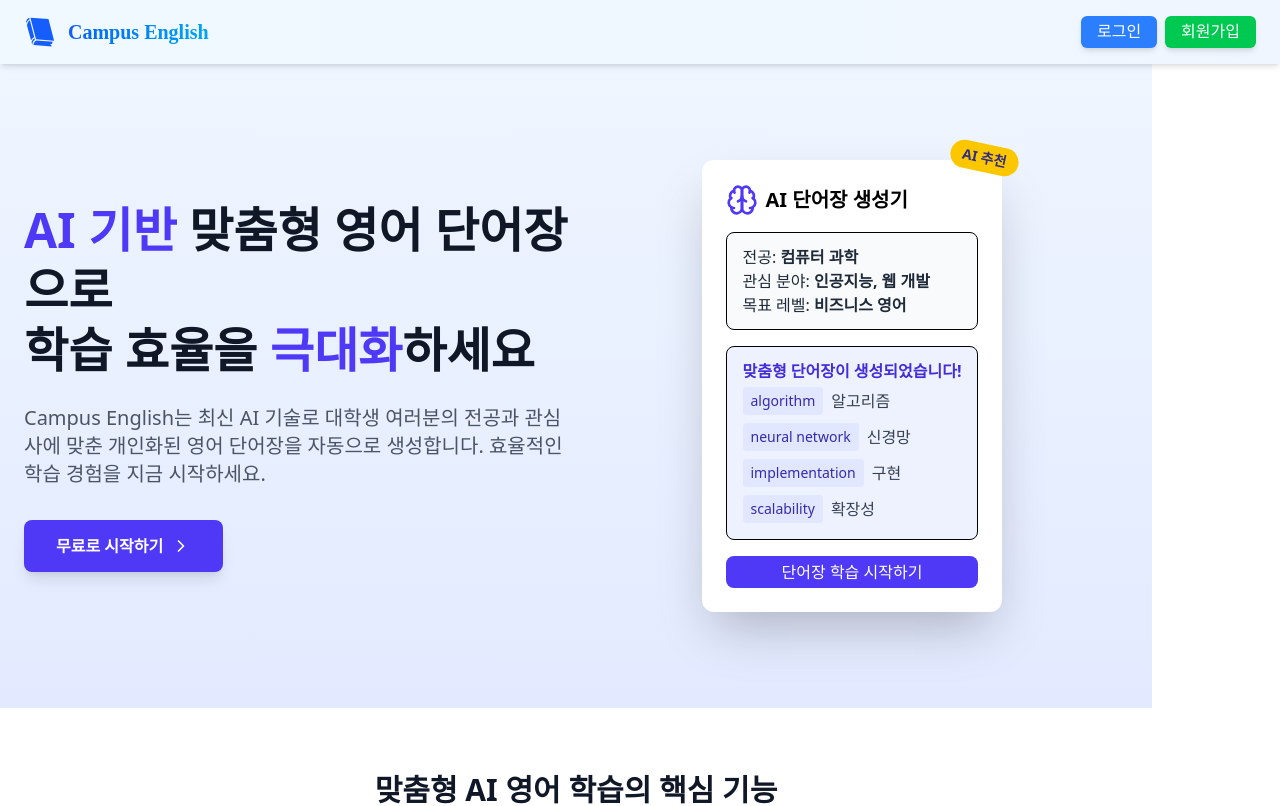
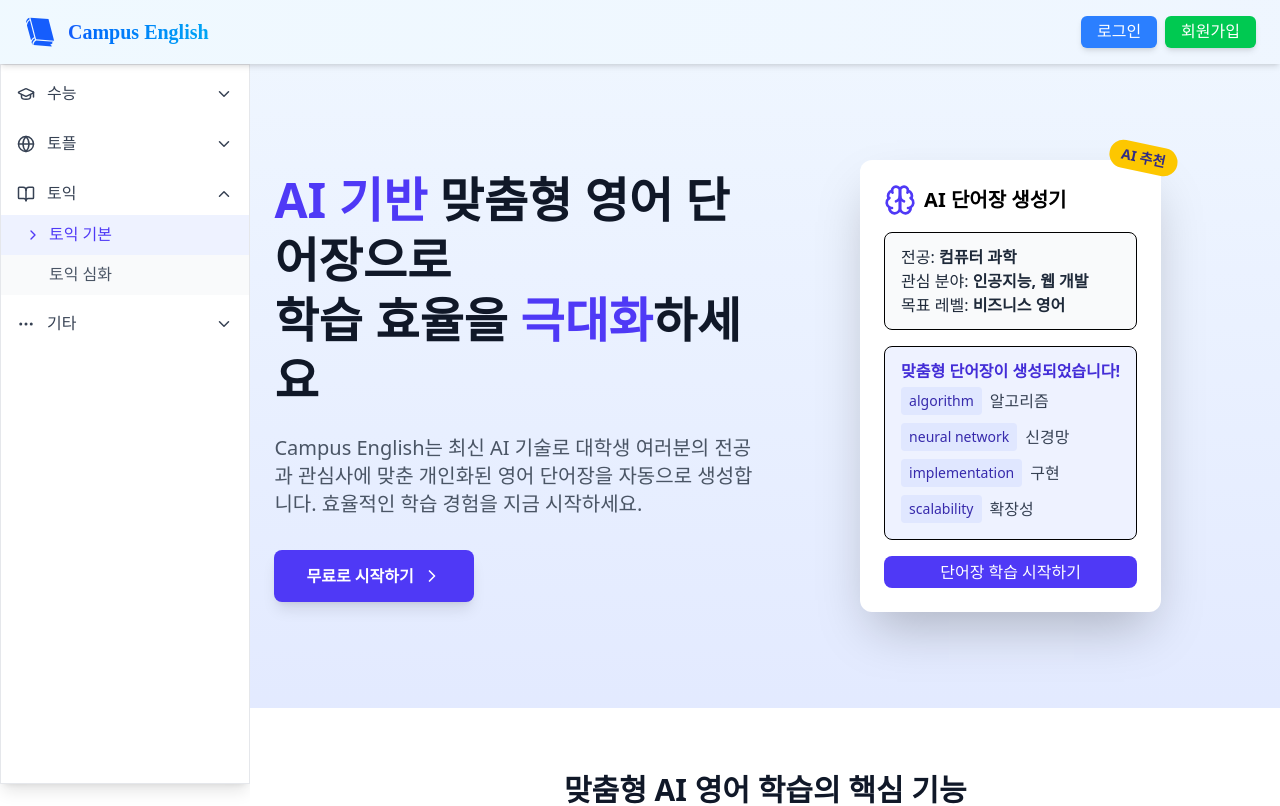
Before and after one commit to jeha0714/2025_SMU_SoftwareEngineering, a React (Vite) app in the folder front/: page / in a window 1280 px wide. Shown: the top 806 px of the page. Built offline with nearby package versions, Linux system fonts and the light colour scheme; no server answers.

Commit message:
Revise Sidebar

```diff
--- a/front/src/App.tsx
+++ b/front/src/App.tsx
@@ -40,10 +40,6 @@ const router = createBrowserRouter([
           // },
         ],
       },
-      {
-        path: "/welcome",
-        element: <WelcomePage />,
-      },
     ],
   },
 ]);
--- a/front/src/components/Side.tsx
+++ b/front/src/components/Side.tsx
@@ -1,26 +1,141 @@
-import { Link } from "react-router-dom";
-import humanIcon from "../assets/images/human.svg";
-import Magnifier from "../assets/images/Magnifier.svg";
+import { useState } from "react";
+import {
+  ChevronDown,
+  ChevronUp,
+  ChevronRight,
+  GraduationCap,
+  Globe,
+  BookOpen,
+  MoreHorizontal,
+} from "lucide-react";
 
-const Side = () => {
+export default function Sidebar() {
+  const [openMenus, setOpenMenus] = useState({
+    토익: true,
+  });
+
+  const [activeItem, setActiveItem] = useState("토익 기본");
+
+  const toggleMenu = (menu) => {
+    setOpenMenus((prev) => ({
+      ...prev,
+      [menu]: !prev[menu],
+    }));
+  };
+
+  const handleItemClick = (item) => {
+    setActiveItem(item);
+  };
+
+  const renderIcon = (name: string) => {
+    switch (name) {
+      case "수능":
+        return <GraduationCap size={18} />;
+      case "토플":
+        return <Globe size={18} />;
+      case "토익":
+        return <BookOpen size={18} />;
+      case "기타":
+        return <MoreHorizontal size={18} />;
+      default:
+        return null;
+    }
+  };
+
+  const menuItems = [
+    {
+      name: "수능",
+      hasSubmenu: true,
+      submenu: [
+        "토익 기본",
+        "토익 심화",
+        "토익 심화",
+        "토익 심화",
+        "토익 심화",
+        "토익 심화",
+        "토익 심화",
+        "토익 심화",
+        "토익 심화",
+        "토익 심화",
+        "토익 심화",
+        "토익 심화",
+      ],
+    },
+    {
+      name: "토플",
+      hasSubmenu: true,
+      submenu: ["토익 기본", "토익 심화"],
+    },
+    {
+      name: "토익",
+      hasSubmenu: true,
+      submenu: ["토익 기본", "토익 심화"],
+    },
+    {
+      name: "기타",
+      hasSubmenu: true,
+      submenu: ["비지니스 기본 이래용 과연 그럴까요? 후후하하하", "일상 영어"],
+    },
+  ];
+
   return (
-    <aside className="w-[200px] p-3 flex flex-col bg-zinc-900 text-3xl text-white">
-      <Link
-        to={"/mypage"}
-        className="m-2 flex flex-row items-center text-sm hover:text-pink-500 text-left"
-      >
-        <img src={humanIcon} className="w-[20px] mr-1" />
-        마이페이지
-      </Link>
-      <Link
-        to={"/lplist"}
-        className="m-2 flex flex-row text-sm hover:text-pink-500 text-left"
-      >
-        <img src={Magnifier} className="w-[15px] mr-2" />
-        LP 목록 조회
-      </Link>
+    <aside className="w-70 h-full bg-white shadow-lg  overflow-y-auto border border-gray-200">
+      <div className="py-2">
+        {menuItems.map((item) => (
+          <div key={item.name} className="mb-2">
+            <button
+              onClick={() =>
+                item.hasSubmenu
+                  ? toggleMenu(item.name)
+                  : handleItemClick(item.name)
+              }
+              className={`w-full flex items-center justify-between px-4 py-3 hover:bg-gray-100 transition-colors ${
+                !item.hasSubmenu && activeItem === item.name
+                  ? "bg-indigo-100 text-indigo-600 font-medium"
+                  : "text-gray-700"
+              }`}
+            >
+              <div className="flex items-center gap-3">
+                {renderIcon(item.name)}
+                <span>{item.name}</span>
+              </div>
+              {item.hasSubmenu &&
+                (openMenus[item.name] ? (
+                  <ChevronUp size={18} />
+                ) : (
+                  <ChevronDown size={18} />
+                ))}
+            </button>
+
+            {item.hasSubmenu && openMenus[item.name] && (
+              <div className="flex flex-col bg-gray-50">
+                {item.submenu.map((subItem) => (
+                  <button
+                    key={subItem}
+                    onClick={() => handleItemClick(subItem)}
+                    className={`w-full flex items-center px-6 py-3 hover:bg-gray-100 transition-colors text-left ${
+                      activeItem === subItem
+                        ? "text-indigo-600 bg-indigo-50 font-medium"
+                        : "text-gray-600"
+                    }`}
+                  >
+                    <div className="flex items-center gap-2">
+                      <span className="inline-flex w-4 h-4 items-center justify-center flex-shrink-0">
+                        {activeItem === subItem ? (
+                          <ChevronRight size={16} className="text-indigo-600" />
+                        ) : (
+                          <span />
+                        )}
+                      </span>
+                      <span>{subItem}</span>
+                    </div>
+                  </button>
+                ))}
+              </div>
+            )}
+          </div>
+        ))}
+      </div>
     </aside>
   );
-};
-
-export default Side;
+}
--- a/front/src/layout/RootLayout.tsx
+++ b/front/src/layout/RootLayout.tsx
@@ -11,6 +11,7 @@ export default function RootLayout() {
       <Navbar />
       <main className="w-full h-[90vh] flex flex-row">
         {!isLogin ? <></> : <Side />}
+        <Side />
         <Outlet />
       </main>
     </>
```
